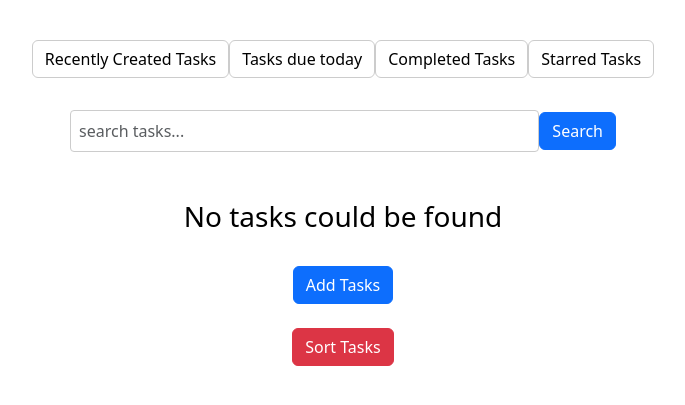
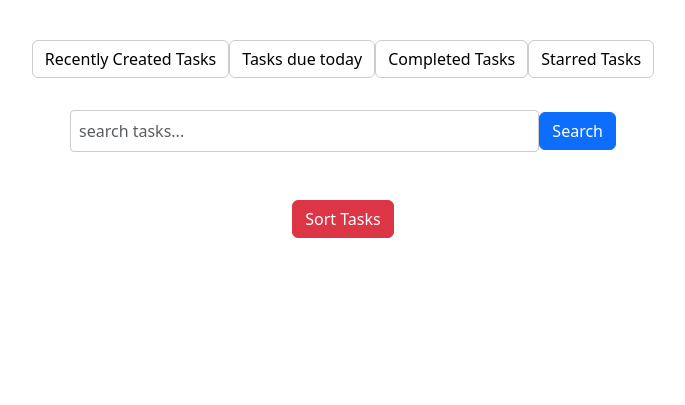
Before and after one commit to DeObjectifOne/CS-code, a Python web app: template Coding time!/website/templates/home.html in a window 1280 px wide. Shown: the part 192-597 px from the top of the page, without its empty margins (297-982 px from the left). Run offline with Jinja, Linux system fonts and the light colour scheme; the template is opened without the code that fills it, so the values that code supplies are empty; some libraries are stand-ins or nearby versions.

Commit message:
Update home.html

```diff
--- a/Coding time!/website/templates/home.html
+++ b/Coding time!/website/templates/home.html
@@ -4,11 +4,17 @@
 
 <style>
 
+    /*stylizes the navbar so it avoids being altered by the theme change*/
+    /*achieved by giving the attribute the !important tag*/
+    /*border removed to give it a clean look*/
         #custom-navbar {
         background-color: transparent !important;
         border: none;
     }
 
+    /*All buttons are made transparent*/
+    /*This is so they can look loke the background color*/
+    /*This also means the text in the buttons is contrasting the background*/
     .custom-btn {
         background-color: transparent;
         border: 1px solid #ccc;
@@ -16,11 +22,15 @@
         transition: background-color 0.3s, color 0.3s;
     }
 
+    /*used for a hover effect on all buttons*/
+    /*slightly darkens the button to indicate the user is interacting with it*/
     .custom-btn:hover {
         background-color: rgba(0, 0, 0, 0.1);
         color: #000;
     }
 
+    /*used for any active buttons*/
+    /*darkens the button more than the hover effect to establish that a button is being used*/
     .custom-btn.active {
         background-color: rgba(0, 0, 0, 0.2);
         border-color: #555;
@@ -31,20 +41,39 @@
 
 <br>
 
+<!--Titled made bold to attract the user's attention-->
 <h1 align="center"><b>Tidily Day Tracker</b></h1>
 
 <br>
 
+<!--Username used to introduce the user to the home page-->
 <p align="center">Welcome, {{ user.username }}</p>
 
 <br>
 
+<!--container class used to keep the input box in the margins-->
+<!--gives the input box consistency when adjusting for screen size-->
 <div class="container">
+    <!--used to align the box horizontally in the center-->
+    <!--the grid system is used to help with this-->
     <div class="row justify-content-center">
+        <!--Navbar class used to denote an item menu-->
+        <!--This navbar class in particular is for the filter options-->
+        <!--'navbar-expand' makes the navbar adjustable depending on screen size-->
+        <!--navbar-light makes the navbar contrast with the background so it's distinct -->
+        <!--bg-light applies a grey background to each selectable box within the navbar for stylization-->
         <nav
             id="custom-navbar"
             class="navbar navbar-expand navbar-light bg-light d-flex justify-content-center">
 
+            <!--Each box uses the 'd-inline' tag-->
+            <!--This forces each element next to each other horizontally-->
+            <!--Each button is established under a 'custom-btn' class-->
+            <!--This allows for each button to be styled by CSS-->
+            <!--Each button can detect whether the filter is active or not-->
+            <!--In response to being active, the button is highlighted-->
+
+            <!--Filter option for the most recent tasks-->
             <form
                 method="POST"
                 action="{{ url_for('utils.filter_tasks') }}"
@@ -61,6 +90,7 @@
                 </button>
             </form>
 
+            <!--Filter option for tasks due today-->
             <form
                 method="POST"
                 action="{{ url_for('utils.filter_tasks') }}"
@@ -77,6 +107,7 @@
                 </button>
             </form>
 
+            <!--Filter option for already completed tasks-->
             <form
                 method="POST"
                 action="{{ url_for('utils.filter_tasks') }}"
@@ -93,6 +124,7 @@
                 </button>
             </form>
 
+            <!--Filter option for starred tasks-->
             <form
                 method="POST"
                 action="{{ url_for('utils.filter_tasks') }}"
@@ -109,12 +141,17 @@
                 </button>
             </form>
 
+            <!--These filters do not hide tasks that do not meet the criteria-->
+            <!--They simply put those that meet the criteria at the forefront-->
+
         </nav>
     </div>
 </div>
 
 <br>
 
+<!--search bar class for searching for specific tasks-->
+<!--the div class forces the search bar to be centered and expand under the navbar-->
 <div class="container">
     <div class="col-md-6 mx-auto">
         <form
@@ -122,6 +159,7 @@
             action="{{ url_for('views.home') }}"
             class="d-flex align-items-center">
 
+            <!--The search bar takes in all user values as 'search_query'-->
             <input
                 type="text"
                 name="search"
@@ -140,25 +178,36 @@
 
 <br>
 
+<!--The block being used here means everything within it is applied for all tasks-->
+<!--Every task gets these features and is represented in the same way-->
 {% for task in tasks %}
 
+    <!--The div classes contain the task details in a box-->
+    <!--This gives a clear division between each task-->
+    <!--The box has also been made large using 'col-md-10'-->
+    <!--SO the user is able to see most detail within the box-->
     <div class="container mt-3">
         <div class="text-center">
             <div class="col-md-10 mx-auto">
 
-            <div class="task-box border rounded p-3 mb-3">
+            <!--the div class creates an outline for the container and adds some padding-->
+            <div class="task-box border rounded p-3">
+                <!--In the box are all the task details the user needs to know about-->
                 <h3>{{ task.details }}</h3>
                 <div>Duration: {{ task.duration }} hours</div>
                 <div>Due Date: {{task.due_date }}</div>
                 <div>Created on: {{ task.creation_date.strftime('%Y-%m-%d') }}</div>
                 <div>Priority: {{ task.priority }}</div>
                 <div>Difficulty: {{ task.difficulty }}</div>
+                <!--The task notes are separated from the main attributes-->
+                <!--This is to denote it as a 'minor' attribute-->
                 <div class="separator"></div>
                 <div><strong>Notes: </strong>{{ task.notes or "" }}</div>
             </div>
 
             <br>
 
+            <!--button for completing a task-->
             <form
                 method = 'POST'
                 action="{{ url_for('utils.update_task') }}"
@@ -171,6 +220,8 @@
                     type="hidden"
                     name="action"
                     value="complete">
+                <!--the completion button is a bit dynamic-->
+                <!--It changes its text whenever selected-->
                 <button
                     type="submit"
                     class="btn btn-outline-success">
@@ -182,6 +233,8 @@
                 </button>
             </form>
 
+            <!--the star button is a bit dynamic-->
+            <!--It changes its text whenever selected-->
             <form
                 method = 'POST'
                 action="{{ url_for('utils.update_task') }}"
@@ -194,6 +247,8 @@
                     type="hidden"
                     name="action"
                     value="star">
+                <!--the completion button is a bit dynamic-->
+                <!--It changes its text whenever selected-->
                 <button
                     type="submit"
                     class="btn btn-outline-warning">
@@ -205,6 +260,7 @@
                 </button>
             </form>
 
+            <!--button for editing a  ask-->
             <form
                 method="GET"
                 action="{{ url_for('utils.edit_task', task_id=task.id) }}"
@@ -216,6 +272,7 @@
                 </button>
             </form>
 
+            <!--button for deleting a task-->
             <form
                 method="POST"
                 action="{{ url_for('utils.delete_task') }}"
@@ -224,6 +281,8 @@
                     type="hidden"
                     name="task_id"
                     value="{{ task.id }}">
+                <!--To give the user time to think about their actions, the button is attached with a notification-->
+                <!--It's to allow the user a bit of time as to whether they want to permanently delete a task or not-->
                 <button
                     type="submit"
                     class="btn btn-outline-danger"
@@ -236,28 +295,13 @@
     </div>
 </div>
 
-{% else %}
-
-<br>
-
-<div class="text-center">
-    <h3>No tasks could be found</h3>
-    <br>
-    <form
-        method="POST"
-        action="{{ url_for('utils.create_task') }}">
-        <button
-            type="submit"
-            class="btn btn-primary">
-            Add Tasks
-        </button>
-    </form>
-</div>
-
 {% endfor %}
 
 <br>
 
+<!--The button to sort tasks-->
+<!--Is separate from the task block as there only needs to be one button-->
+<!--has been made red (btn btn-danger) to draw user attention to it-->
 <div class="text-center">
     <form
         method="POST"
```
